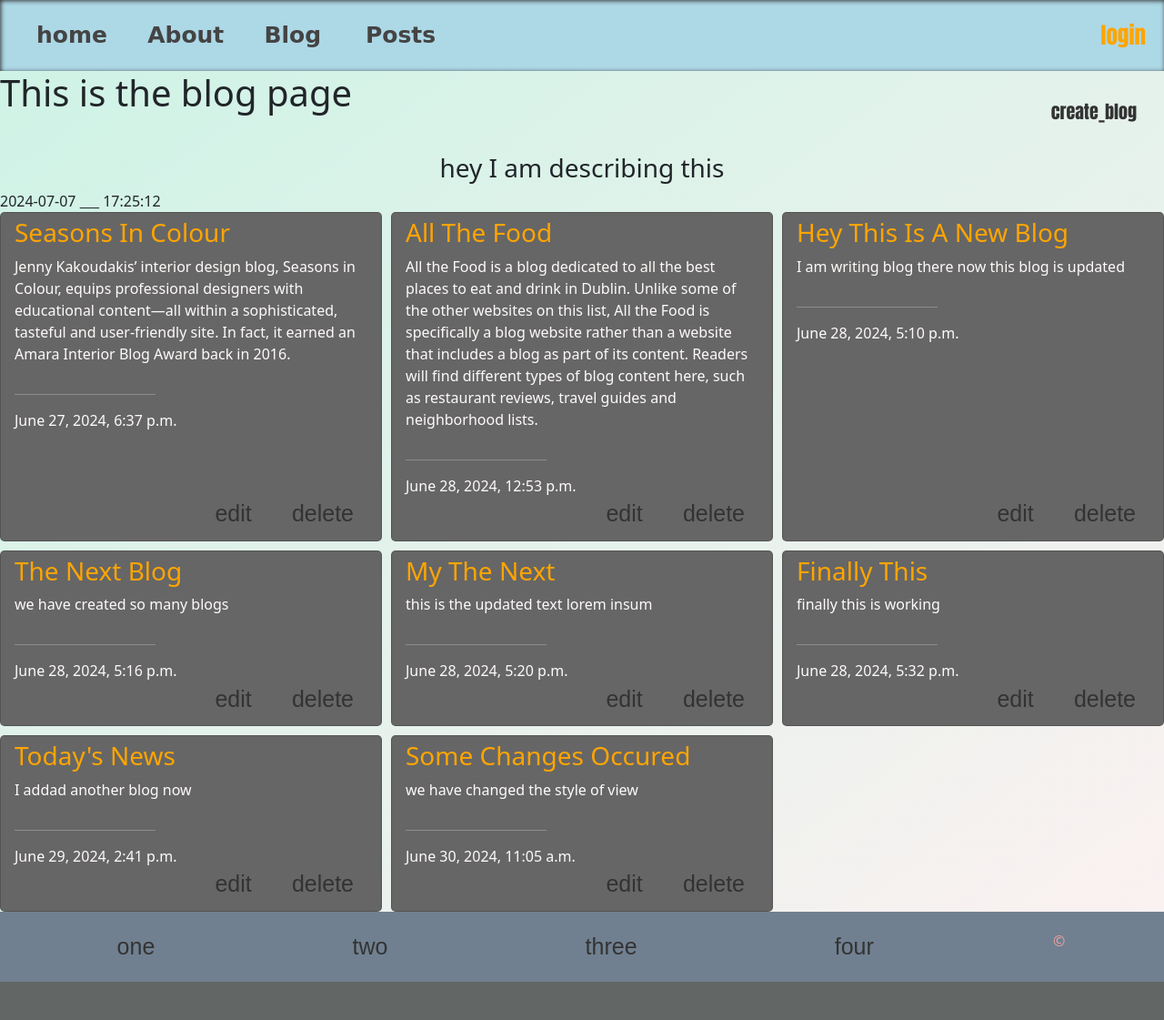
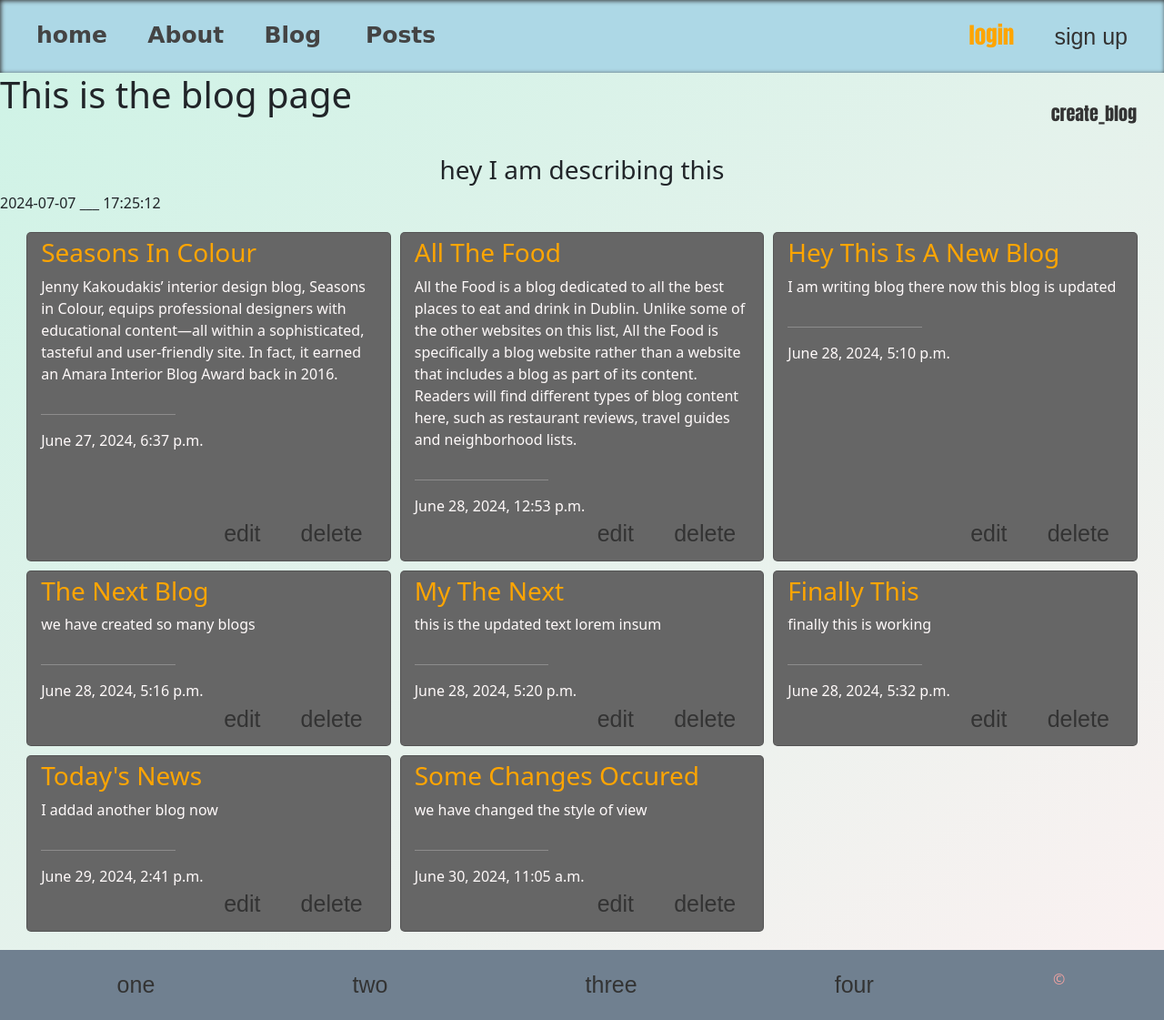
Before and after one commit to AbrorBoqiyev/sale, a Django app: page /blog/ in a window 1280 px wide. Shown: the whole page at 91% size. Before the commit the page ends 1079 px from the top, so only its background shows below. Run offline with Django 5.2, Linux system fonts and the light colour scheme; data comes from the database, SQL or seed files in the repository; both versions use the stored data as it was after the commit; some libraries are stand-ins or nearby versions.

Commit message:
added navbar items

```diff
--- a/savdo/savdo/settings.py
+++ b/savdo/savdo/settings.py
@@ -41,6 +41,7 @@ INSTALLED_APPS = [
     'blog',
     'posts',
     'django_bootstrap5',
+    # 'users',
 ]
 
 MIDDLEWARE = [
--- a/savdo/savdo/urls.py
+++ b/savdo/savdo/urls.py
@@ -17,11 +17,15 @@ Including another URLconf
 from django.contrib import admin
 from django.urls import path, include
 from .views import *
+from django.conf.urls.static import static
+from django.conf import settings
 
 urlpatterns = [
     path("", home, name="home"),
     path("about/", about, name="about"),
     path("blog/", include('blog.urls')),
     path('posts/', include('posts.urls')),
+    # path('users/', include('users.urls')),
+
     path('admin/', admin.site.urls),
 ]
--- a/savdo/static/styles/blog.css
+++ b/savdo/static/styles/blog.css
@@ -1,6 +1,3 @@
-*{
-
-}
 
 .headBlog{
     display: flex;
@@ -25,6 +22,9 @@
     display: grid;
     grid-template-columns: 1fr 1fr 1fr;
     gap: 10px;
+    width: 97%;
+    margin: auto;
+    padding: 20px 10px;
 }
 .card{
     position: relative;
--- a/savdo/templates/navbar.html
+++ b/savdo/templates/navbar.html
@@ -8,7 +8,8 @@
         <a href="{% url "posts"%}">Posts</a>
     </div>
 
-    <div class="icon">
-        <span class="login" href="#">login</span>
+    <div class="auth-wrapper">
+        <a class="nav-item login" href="#">login</a>
+        <a class="nav-item signup" href="#">sign up</a>
     </div>
 </header>
```
Also changed, not shown: savdo/db.sqlite3, savdo/posts/forms.py (line endings or trailing spaces).
